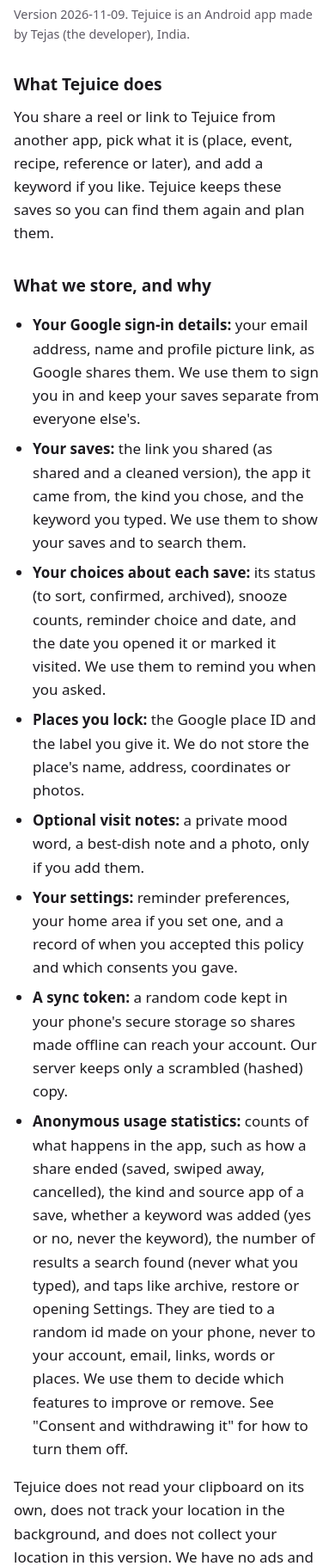
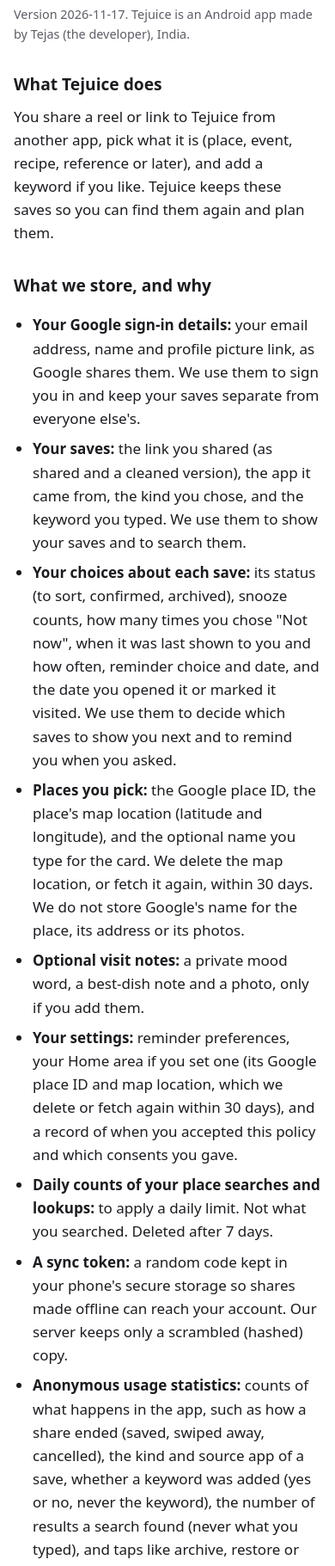
Before and after one commit to tejjuu1224/tejuice-site, a plain HTML site: page privacy.html in a window 390 px wide. Shown: the part 134-1955 px from the top of the page at 86% size. Drawn offline with Linux system fonts and the light colour scheme.

Commit message:
Privacy policy 2026-11-17: places with map locations kept up to 30 days, name on card, Home area, location used only on the phone, daily search counts, last shown
Co-Authored-By: Claude Opus 5.5 <noreply@anthropic.com>

```diff
--- a/privacy.html
+++ b/privacy.html
@@ -10,7 +10,7 @@
 <main>
   <nav><a href="index.html">Tejuice</a><a href="delete-account.html">Delete your account</a></nav>
   <h1>Tejuice privacy policy</h1>
-  <p class="muted">Version 2026-11-09. Tejuice is an Android app made by Tejas (the developer), India.</p>
+  <p class="muted">Version 2026-11-17. Tejuice is an Android app made by Tejas (the developer), India.</p>
 
   <h2>What Tejuice does</h2>
   <p>You share a reel or link to Tejuice from another app, pick what it is (place, event, recipe, reference or later), and add a keyword if you like. Tejuice keeps these saves so you can find them again and plan them.</p>
@@ -19,20 +19,21 @@
   <ul>
     <li><strong>Your Google sign-in details:</strong> your email address, name and profile picture link, as Google shares them. We use them to sign you in and keep your saves separate from everyone else's.</li>
     <li><strong>Your saves:</strong> the link you shared (as shared and a cleaned version), the app it came from, the kind you chose, and the keyword you typed. We use them to show your saves and to search them.</li>
-    <li><strong>Your choices about each save:</strong> its status (to sort, confirmed, archived), snooze counts, reminder choice and date, and the date you opened it or marked it visited. We use them to remind you when you asked.</li>
-    <li><strong>Places you lock:</strong> the Google place ID and the label you give it. We do not store the place's name, address, coordinates or photos.</li>
+    <li><strong>Your choices about each save:</strong> its status (to sort, confirmed, archived), snooze counts, how many times you chose "Not now", when it was last shown to you and how often, reminder choice and date, and the date you opened it or marked it visited. We use them to decide which saves to show you next and to remind you when you asked.</li>
+    <li><strong>Places you pick:</strong> the Google place ID, the place's map location (latitude and longitude), and the optional name you type for the card. We delete the map location, or fetch it again, within 30 days. We do not store Google's name for the place, its address or its photos.</li>
     <li><strong>Optional visit notes:</strong> a private mood word, a best-dish note and a photo, only if you add them.</li>
-    <li><strong>Your settings:</strong> reminder preferences, your home area if you set one, and a record of when you accepted this policy and which consents you gave.</li>
+    <li><strong>Your settings:</strong> reminder preferences, your Home area if you set one (its Google place ID and map location, which we delete or fetch again within 30 days), and a record of when you accepted this policy and which consents you gave.</li>
+    <li><strong>Daily counts of your place searches and lookups:</strong> to apply a daily limit. Not what you searched. Deleted after 7 days.</li>
     <li><strong>A sync token:</strong> a random code kept in your phone's secure storage so shares made offline can reach your account. Our server keeps only a scrambled (hashed) copy.</li>
     <li><strong>Anonymous usage statistics:</strong> counts of what happens in the app, such as how a share ended (saved, swiped away, cancelled), the kind and source app of a save, whether a keyword was added (yes or no, never the keyword), the number of results a search found (never what you typed), and taps like archive, restore or opening Settings. They are tied to a random id made on your phone, never to your account, email, links, words or places. We use them to decide which features to improve or remove. See "Consent and withdrawing it" for how to turn them off.</li>
   </ul>
-  <p>Tejuice does not read your clipboard on its own, does not track your location in the background, and does not collect your location in this version. We have no ads and we do not sell your data.</p>
+  <p>If you allow it, Tejuice reads your phone's location only while the app is open, to show how far your saved places are. It is used on your phone only and never sent to us, to Google or to anyone else. Tejuice never uses your location in the background, and does not read your clipboard on its own. We have no ads and we do not sell your data.</p>
 
   <h2>Who else handles your data</h2>
   <ul>
     <li><strong>Supabase</strong> hosts our database and sign-in. Our project is in the Mumbai (India) region.</li>
     <li><strong>PostHog</strong> receives the anonymous usage statistics above, on its EU cloud (servers in Frankfurt, Germany). Your data therefore leaves India for this purpose.</li>
-    <li><strong>Google</strong> handles sign-in. When a feature needs it, Tejuice also sends a YouTube video ID or the text you type into a place search to Google (YouTube Data API, Places API) to get a title, thumbnail or place.</li>
+    <li><strong>Google</strong> handles sign-in. When a feature needs it, Tejuice also sends a YouTube video ID or the text you type into a place search to Google (YouTube Data API, Places API) to get a title, thumbnail or place. Place searches go through our server and look around your Home area, not your live location.</li>
   </ul>
   <p>We do not share your data with anyone else.</p>
 
```
